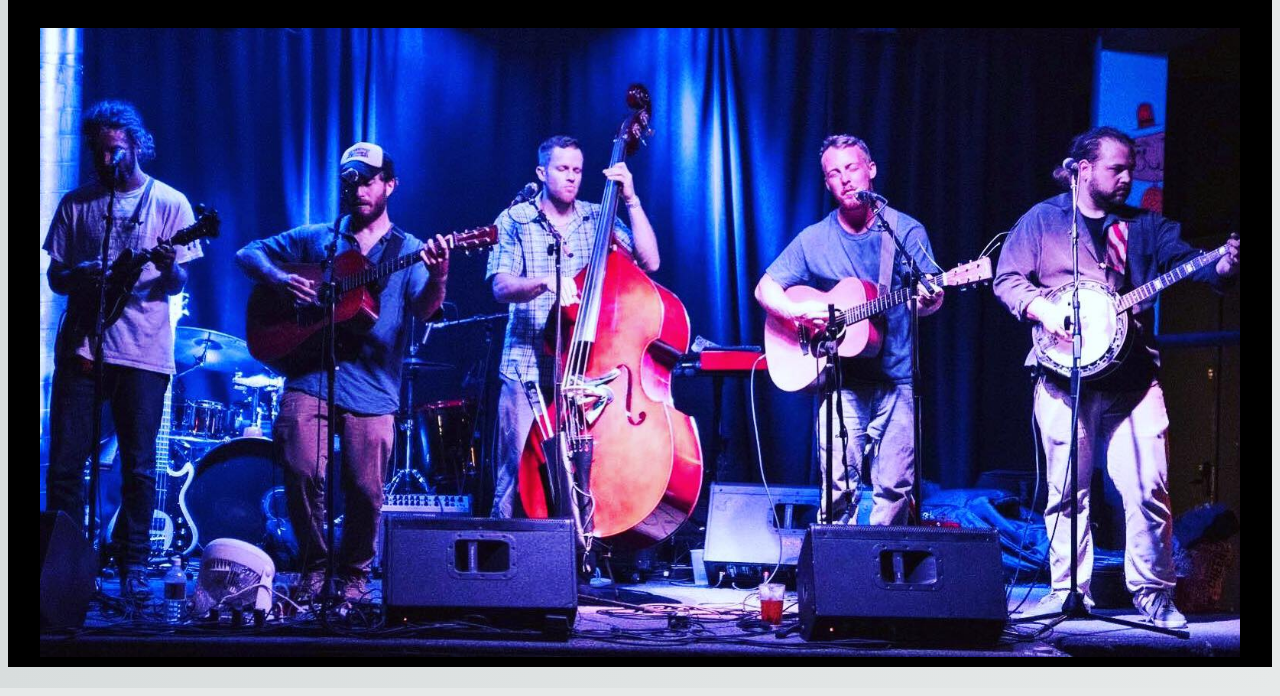
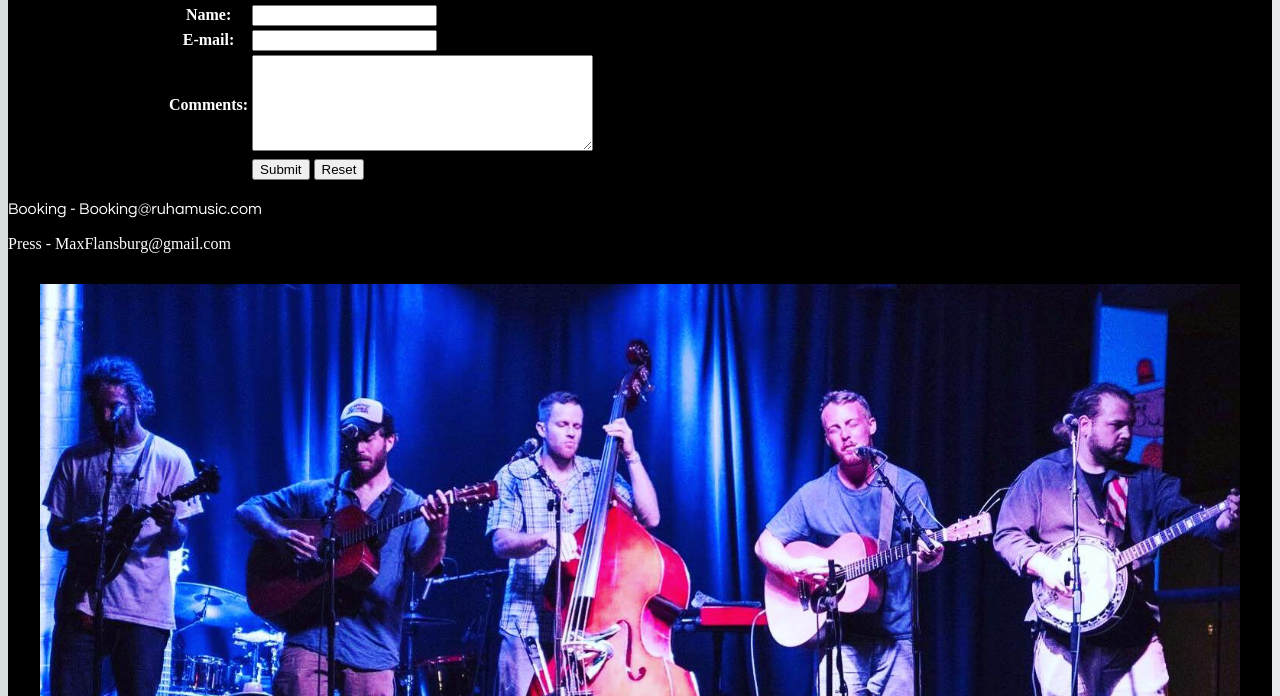
Before and after one commit to maxflans/assignment5, a plain HTML site: page Contact.html in a window 1280 px wide. Shown: the part 404-1100 px from the top of the page. Drawn offline with Linux system fonts and the light colour scheme.

Commit message:
Working on 4 at home.

```diff
--- a/Contact.html
+++ b/Contact.html
@@ -8,7 +8,6 @@
 </head>
 
 <body>
-
     <nav >
         <ul class="group">
             <li><img id="main-logo" src="images/logo.jpg" height="250"> </li>
@@ -19,6 +18,36 @@
         </ul>
 
     </nav>
+    <div class="contact-form">
+        <h1 style="text-align: center;">Contact</h1>
+        <form style="width: 75%; margin: auto;">
+            <table>
+                <tr>
+                    <th><label for="firstname">Name: </label></th>
+                    <td><input type="text" name="firstname" id="firstname"></td>
+                </tr>
+
+                <tr>
+                    <th><label for="email">E-mail: </label></th>
+                    <td><input type="text" name="email" id="email"></td>
+                </tr>
+                <tr>
+                    <th><label for="comments">Comments:</label></th>
+                    <td><textarea name="comments" id="comments" rows="6" cols="40"></textarea></td>
+                </tr>
+                <tr>
+                    <td></td>
+                    <td>
+                        <input type="submit" id="submit" value="Submit">
+                        <input type="reset" id="reset" value="Reset">
+                        <form action="mailto:maxflansburg@gmail.com" method="post" enctype="text/plain"></form>
+                    </td>
+                </tr>
+            </table>
+        </form>
+
+
+    </div>
 
     <p id="Contact">
         Booking - Booking@ruhamusic.com
```
Also changed, not shown: tablestuff.html (+1 -1 lines).
